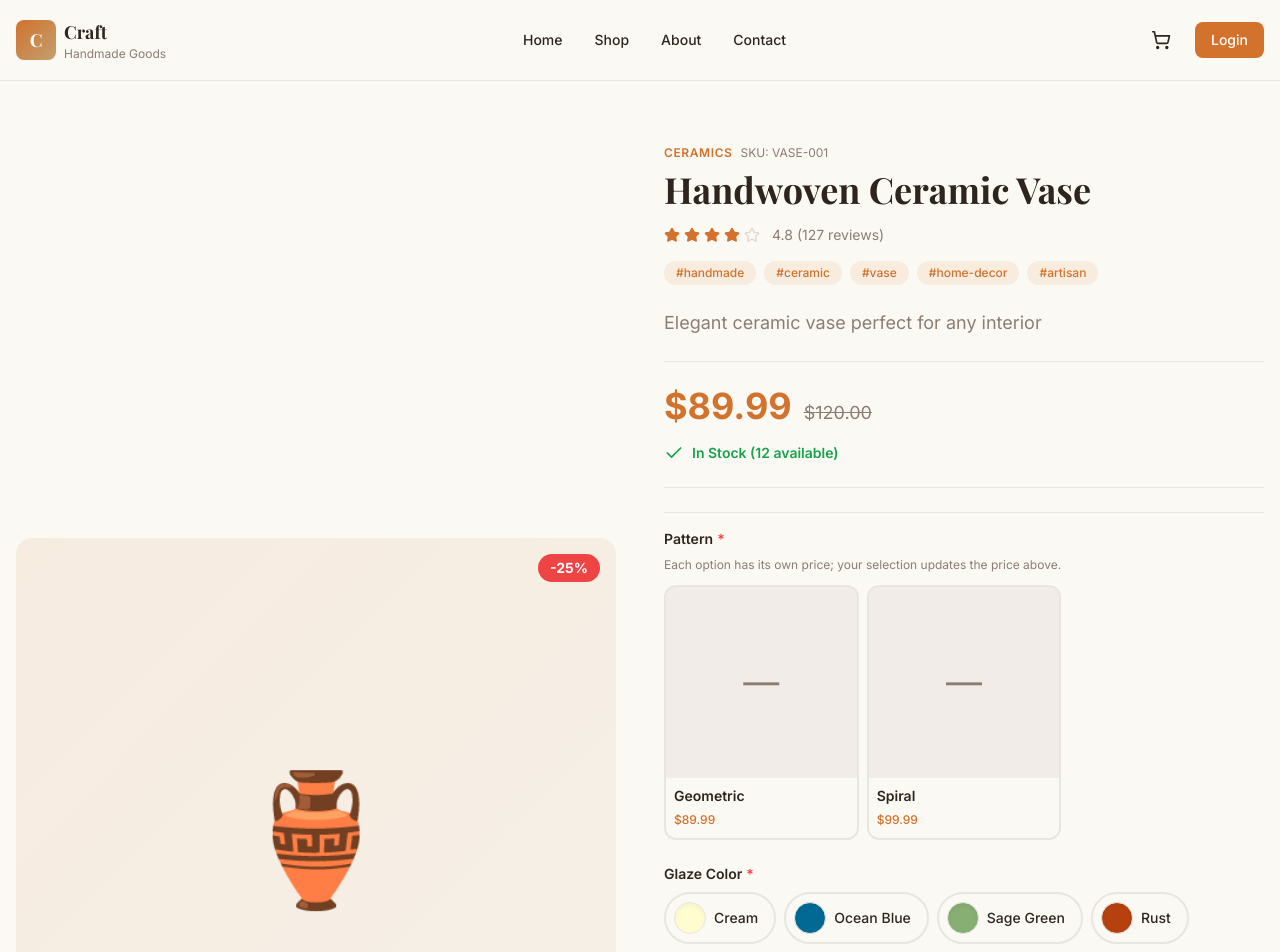
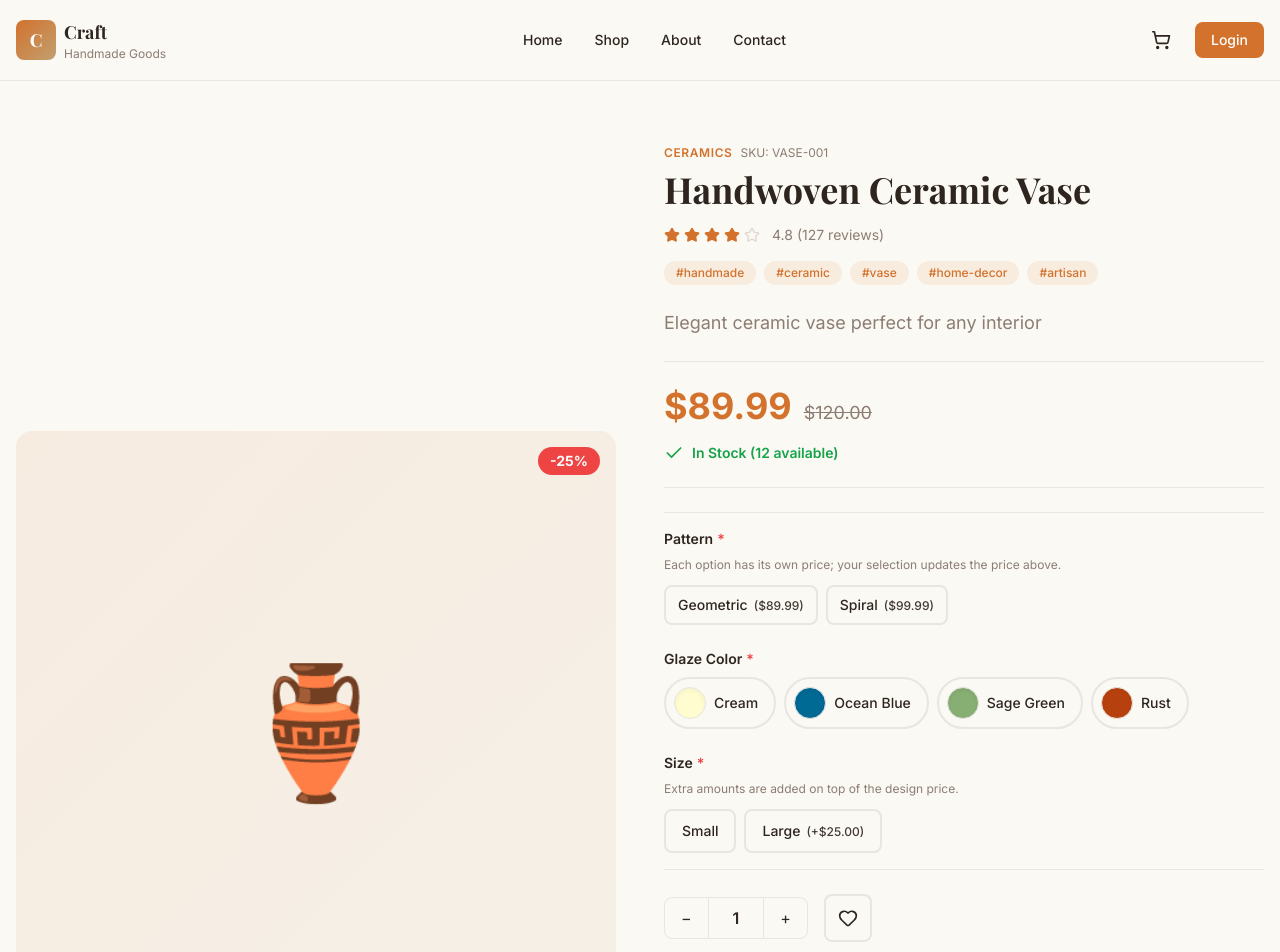
Before and after one commit to calebdaradal/kraftista, a React (Vite) app: page /product/1 in a window 1280 px wide. Shown: the top 952 px of the page. Built offline with nearby package versions, Linux system fonts and the light colour scheme.

Commit message:
Reduce variation card size and show label-only for missing images

```diff
--- a/client/pages/ProductDetail.tsx
+++ b/client/pages/ProductDetail.tsx
@@ -242,11 +242,13 @@ export default function ProductDetail() {
                         <p className="mb-3 text-xs text-muted-foreground">
                           Each option has its own price; your selection updates the price above.
                         </p>
-                        <div className="grid grid-cols-2 gap-2 sm:grid-cols-3">
+                        <div className="flex flex-wrap gap-2">
                           {product.primaryVariation.options.map((option) => {
                             const name = product.primaryVariation!.collectionName;
                             const selected = selectedVariations[name] === option.label;
-                            return (
+                            const hasImage = option.image && option.image.startsWith("data:");
+
+                            return hasImage ? (
                               <button
                                 key={option.id}
                                 type="button"
@@ -256,31 +258,46 @@ export default function ProductDetail() {
                                     [name]: option.label,
                                   })
                                 }
-                                className={`flex flex-col items-stretch overflow-hidden rounded-xl border-2 text-left transition-colors ${
-                                  selected
-                                    ? "border-primary bg-primary/10 ring-2 ring-primary/30"
-                                    : "border-border hover:border-primary/50"
+                                className={`flex flex-col items-center gap-1 transition-colors ${
+                                  selected ? "opacity-100" : "opacity-75 hover:opacity-100"
                                 }`}
                               >
-                                <div className="flex aspect-square items-center justify-center bg-muted/40">
-                                  {option.image && option.image.startsWith("data:") ? (
-                                    <img
-                                      src={option.image}
-                                      alt=""
-                                      className="h-full w-full object-cover"
-                                    />
-                                  ) : (
-                                    <span className="text-4xl text-muted-foreground">—</span>
-                                  )}
+                                <div className={`w-12 h-12 rounded-lg border-2 overflow-hidden flex items-center justify-center bg-muted/40 transition-colors ${
+                                  selected
+                                    ? "border-primary ring-2 ring-primary/30"
+                                    : "border-border hover:border-primary/50"
+                                }`}>
+                                  <img
+                                    src={option.image}
+                                    alt={option.label}
+                                    className="w-full h-full object-cover"
+                                  />
                                 </div>
-                                <div className="p-2">
-                                  <span className="block text-sm font-semibold text-foreground">
-                                    {option.label}
-                                  </span>
-                                  <span className="text-xs font-medium text-primary">
-                                    ${option.price.toFixed(2)}
-                                  </span>
+                                <div className="text-center">
+                                  <p className="text-xs font-semibold text-foreground">{option.label}</p>
+                                  <p className="text-xs font-medium text-primary">${option.price.toFixed(2)}</p>
                                 </div>
+                              </button>
+                            ) : (
+                              <button
+                                key={option.id}
+                                type="button"
+                                onClick={() =>
+                                  setSelectedVariations({
+                                    ...selectedVariations,
+                                    [name]: option.label,
+                                  })
+                                }
+                                className={`px-3 py-2 rounded-lg border-2 text-sm font-medium transition-colors ${
+                                  selected
+                                    ? "border-primary bg-primary text-primary-foreground"
+                                    : "border-border text-foreground hover:border-primary/50"
+                                }`}
+                              >
+                                {option.label}
+                                <span className="ml-1.5 text-xs opacity-90">
+                                  (${option.price.toFixed(2)})
+                                </span>
                               </button>
                             );
                           })}
```
